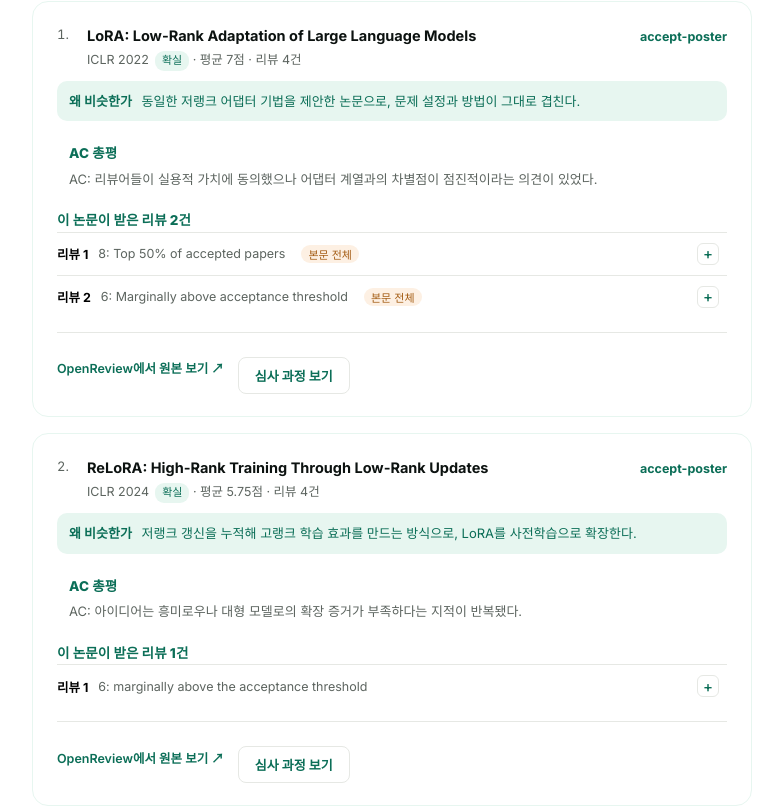
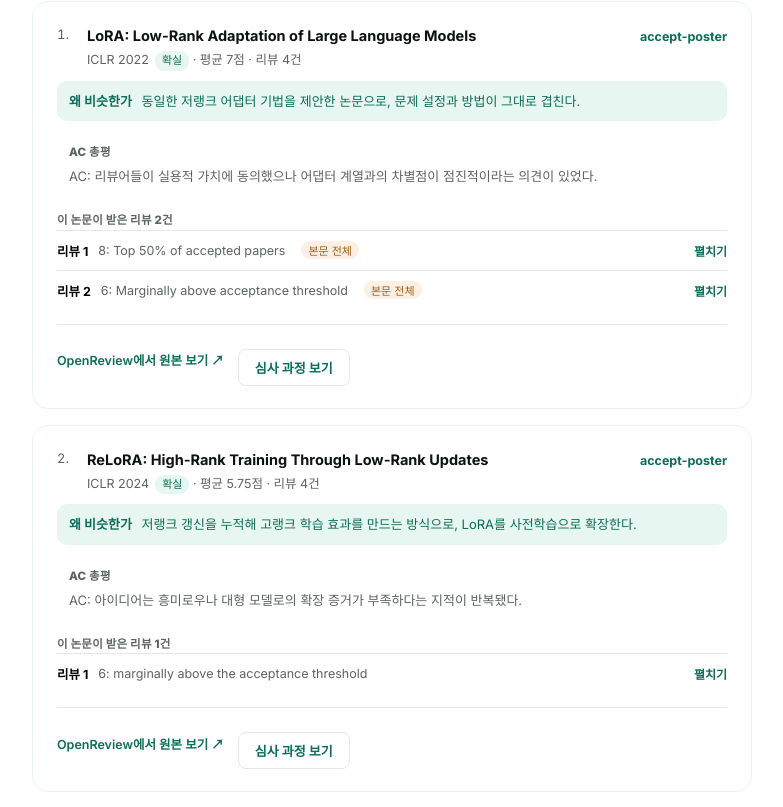
Before and after one commit to AICE-GACHON/AICE-FE, a React (Vite) app: page / in a window 1280 px wide. Shown: the part 2639-3446 px from the top of the page, without its empty margins (248-1031 px from the left). Built offline with nearby package versions, Linux system fonts and the light colour scheme; no server answers.

Commit message:
fix: isolate paper detail review styles

```diff
--- a/src/workspace/report/CandidatePool.jsx
+++ b/src/workspace/report/CandidatePool.jsx
@@ -20,11 +20,16 @@
 
   return (
     <div className="wr-card">
-      <button type="button" className="wr-review-head" onClick={() => setOpen((v) => !v)}>
+      <button
+        type="button"
+        className="wr-section-head"
+        aria-expanded={open}
+        onClick={() => setOpen((v) => !v)}
+      >
         <span className="wr-card-title" style={{ margin: 0 }}>
           🔎 검색이 찾은 후보 {candidates.length}편
         </span>
-        <span className="wr-review-toggle">{open ? '접기' : '펼치기'}</span>
+        <span className="wr-section-toggle">{open ? '접기' : '펼치기'}</span>
       </button>
       {open && (
         <>
--- a/src/workspace/report/PaperDetail.jsx
+++ b/src/workspace/report/PaperDetail.jsx
@@ -83,6 +83,7 @@
                       key={index}
                       review={review}
                       index={index}
+                      detailMode
                       open={openReviewIndex === index}
                       onToggle={() => setOpenReviewIndex((current) => (current === index ? null : index))}
                     />
--- a/src/workspace/report/ReviewBlock.jsx
+++ b/src/workspace/report/ReviewBlock.jsx
@@ -5,14 +5,14 @@
 //
 // is_unsplit 리뷰는 강/약점이 분리되지 않아 weaknesses에 **본문 전체**가 들어 있다.
 // '약점'이라고 라벨을 붙이면 안 되고 '리뷰 본문' 한 덩어리로 보여준다.
-export default function ReviewBlock({ review, index, open: controlledOpen, onToggle }) {
+export default function ReviewBlock({ review, index, detailMode = false, open: controlledOpen, onToggle }) {
   const [internalOpen, setInternalOpen] = useState(false);
   const itemRef = useRef(null);
   const open = controlledOpen ?? internalOpen;
   const score = review.rating != null ? `${review.rating}점` : '점수 없음';
 
   useEffect(() => {
-    if (!open) return undefined;
+    if (!detailMode || !open) return undefined;
 
     const frame = requestAnimationFrame(() => {
       const item = itemRef.current;
@@ -30,7 +30,7 @@
     });
 
     return () => cancelAnimationFrame(frame);
-  }, [open]);
+  }, [detailMode, open]);
 
   const toggle = () => {
     if (onToggle) onToggle();
@@ -38,7 +38,7 @@
   };
 
   return (
-    <div ref={itemRef} className={`wr-review${open ? ' is-open' : ''}`}>
+    <div ref={itemRef} className={`wr-review${detailMode ? ' is-detail' : ''}${open ? ' is-open' : ''}`}>
       <button
         type="button"
         className="wr-review-head"
@@ -53,7 +53,9 @@
             본문 전체
           </span>
         )}
-        <span className="wr-review-toggle" aria-hidden="true">{open ? '−' : '+'}</span>
+        <span className="wr-review-toggle" aria-hidden={detailMode ? 'true' : undefined}>
+          {detailMode ? (open ? '−' : '+') : (open ? '접기' : '펼치기')}
+        </span>
       </button>
       {open && (
         <div className="wr-review-body">
--- a/src/workspace/workspace.css
+++ b/src/workspace/workspace.css
@@ -554,29 +554,44 @@
 .wr-meta-review{margin-top:12px;padding:10px 12px;border-radius:10px;background:var(--bg);}
 .wr-meta-review p{margin:4px 0 0;font-size:13px;line-height:1.65;color:var(--muted);}
 
-.wr-reviews{margin-top:10px;}
-.wr-review-part-label{font-size:13.5px;font-weight:800;color:var(--teal-deep);letter-spacing:.01em;}
+.wr-reviews{margin-top:14px;}
+.wr-review-part-label{font-size:11.5px;font-weight:800;color:var(--muted);letter-spacing:.02em;}
 
 .wr-review{border-top:1px solid var(--line);}
 .wr-review-head{
-  display:flex;align-items:center;gap:10px;width:100%;padding:10px 8px 10px 0;margin:0;
-  background:none;border:none;border-radius:8px;cursor:pointer;font-family:inherit;text-align:left;
-  transition:background .15s ease;
+  display:flex;align-items:center;gap:10px;width:100%;padding:10px 0;
+  background:none;border:none;cursor:pointer;font-family:inherit;text-align:left;
 }
-.wr-review-head:hover{background:#f7f8f6;}
-.wr-review.is-open .wr-review-head{background:var(--teal-soft);}
 .wr-review-no{font-size:12.5px;font-weight:700;}
 .wr-review-score{font-size:12.5px;color:var(--muted);}
-.wr-review-toggle{
-  margin-left:auto;flex:0 0 22px;width:22px;height:22px;
+.wr-review-toggle{margin-left:auto;color:var(--teal-deep);font-size:12px;font-weight:600;white-space:nowrap;}
+.wr-review-body{padding:0 0 12px;}
+.wr-review-part{margin-top:10px;}
+.wr-review-part p{margin:4px 0 0;font-size:13px;line-height:1.7;white-space:pre-wrap;}
+
+.wr-review.is-detail .wr-review-head{
+  padding:10px 8px 10px 0;border-radius:8px;transition:background .15s ease;
+}
+.wr-review.is-detail .wr-review-head:hover{background:#f7f8f6;}
+.wr-review.is-detail.is-open .wr-review-head{background:var(--teal-soft);}
+.wr-review.is-detail .wr-review-toggle{
+  flex:0 0 22px;width:22px;height:22px;
   display:inline-flex;align-items:center;justify-content:center;
   border:1px solid var(--line);border-radius:6px;background:#fff;color:var(--teal-deep);
   font-size:15px;font-weight:500;line-height:1;
 }
-.wr-review.is-open .wr-review-toggle{border-color:var(--teal-deep);}
-.wr-review-body{padding:0 0 12px;}
-.wr-review-part{margin-top:10px;}
-.wr-review-part p{margin:5px 0 0;font-size:13.5px;line-height:1.75;white-space:pre-wrap;}
+.wr-review.is-detail.is-open .wr-review-toggle{border-color:var(--teal-deep);}
+.wr-review.is-detail .wr-review-part-label{font-size:13.5px;color:var(--teal-deep);letter-spacing:.01em;}
+.wr-review.is-detail .wr-review-part p{margin-top:5px;font-size:13.5px;line-height:1.75;}
+.pd-right .wr-reviews{margin-top:10px;}
+
+.wr-section-head{
+  display:flex;align-items:center;gap:10px;width:100%;padding:10px 0;
+  background:none;border:none;cursor:pointer;font-family:inherit;text-align:left;
+}
+.wr-section-toggle{
+  margin-left:auto;color:var(--teal-deep);font-size:12px;font-weight:700;white-space:nowrap;
+}
 
 .wr-paper-links{
   display:flex;align-items:center;gap:14px;margin-top:14px;
```
